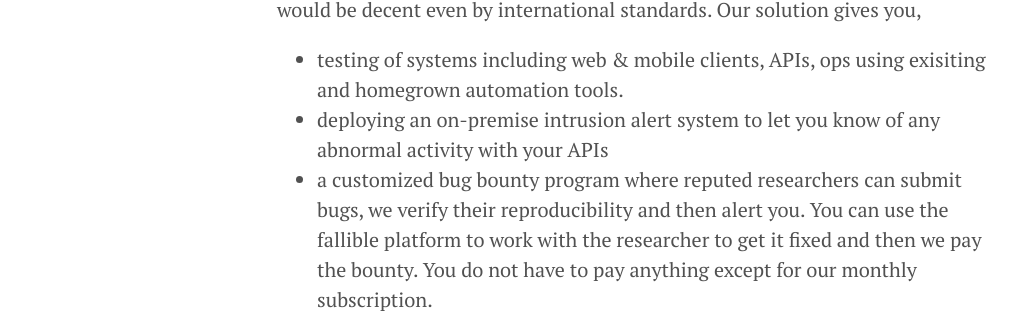
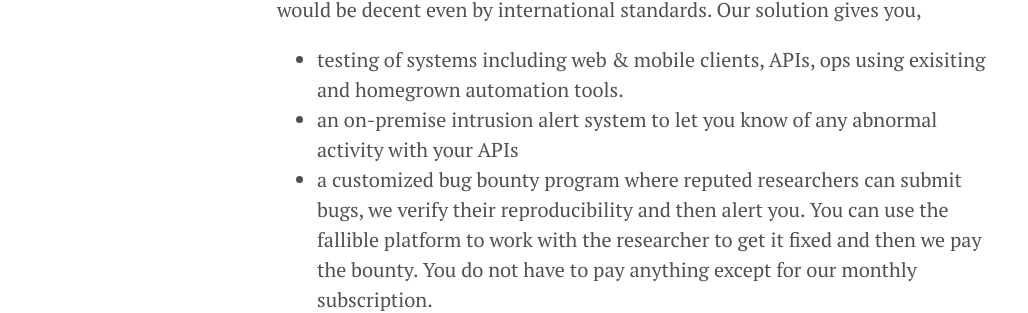
Before and after one commit to FallibleInc/blog, a Jekyll site: the page built from _posts/2015-09-25-Why-fallible.md, in a window 1280 px wide. Shown: the part 1211-1524 px from the top of the page, without its empty margins (3-1031 px from the left). Built offline with Jekyll 4.4.1, drawn with Linux system fonts in a browser that asks for light colours.

Commit message:
Updated 2015-09-25-Why-fallible.md

```diff
--- a/_posts/2015-09-25-Why-fallible.md
+++ b/_posts/2015-09-25-Why-fallible.md
@@ -3,6 +3,7 @@ layout: post
 title: How Fallible helps your startup
 published: true
 ---
+
 
 
 Startups are facing a new problem of data leak and loss of money & business. To be fair, the workload at startups is quite high. But at the same time, we cannot expect them to compromise with privacy of their customers. There are startups that deal with stuff that would be embarassing for customers if their order history are made public. Also, these leaks increase spam emails and SMSes.
@@ -29,5 +30,5 @@ Startups are facing a new problem of data leak and loss of money & business. To
 We provide you an insurance against security bugs. You pay us a premium every month and we ensure that there are no bugs in your system. If an external security researcher finds a bug, we work with them and award them a bounty that would be decent even by international standards. Our solution gives you,
 
  - testing of systems including web & mobile clients, APIs, ops using exisiting and homegrown automation tools.
- - deploying an on-premise intrusion alert system to let you know of any abnormal activity with your APIs
+ - an on-premise intrusion alert system to let you know of any abnormal activity with your APIs
  - a customized bug bounty program where reputed researchers can submit bugs, we verify their reproducibility and then alert you. You can use the fallible platform to work with the researcher to get it fixed and then we pay the bounty. You do not have to pay anything except for our monthly subscription.
```
